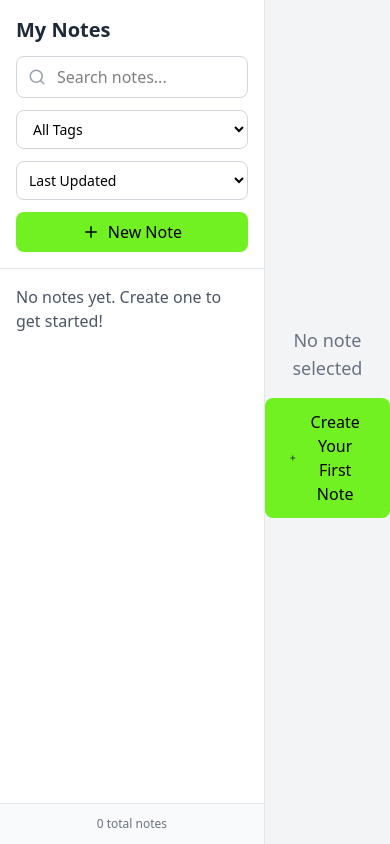
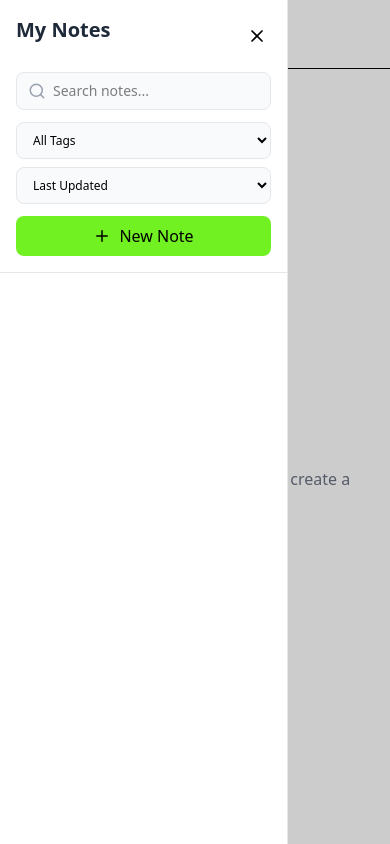
Before and after one commit to bijayjha2025/Lekha--React-Project, a React (Vite) app in the folder lekha/: page / in a window 390 px wide. Built offline with nearby package versions, Linux system fonts and the light colour scheme.

Commit message:
Shifting and doing everything to make it responsive

```diff
--- a/lekha/src/App.jsx
+++ b/lekha/src/App.jsx
@@ -1,5 +1,5 @@
 import { useState, useEffect, useRef, useCallback } from 'react';
-import { Plus, Trash2, Search, X, Tag } from 'lucide-react';
+import { Plus, Trash2, Search, X, Tag, Menu, ChevronLeft } from 'lucide-react';
 import ReactQuill from 'react-quill-new';
 import 'react-quill-new/dist/quill.snow.css';
 
@@ -18,16 +18,15 @@ function App() {
 
   const savedTimeoutRef = useRef(null);
 
+  const [isSidebarOpen, setIsSidebarOpen] = useState(true);
+
   useEffect(() => {
     const savedNotes = localStorage.getItem('allNotes');
     if (savedNotes) {
       const parsed = JSON.parse(savedNotes);
       setNotes(parsed);
-      if (parsed.length > 0) {
-        setActiveNoteId(parsed[0].id);
-        setCurrentTitle(parsed[0].title);
-        setCurrentContent(parsed[0].content);
-        setCurrentTags(parsed[0].tags || []);
+      if (parsed.length > 0 && window.innerWidth > 768) {
+          selectNote(parsed[0]);
       }
     }
    }, []);
@@ -61,6 +60,9 @@ function App() {
     setCurrentTitle(note.title);
     setCurrentContent(note.content);
     setCurrentTags(note.tags || []);
+    if (window.innerWidth <= 768) {
+      setIsSidebarOpen(false);
+    }
   };
 
   const saveCurrentNote = useCallback(() => {
@@ -138,9 +140,8 @@ function App() {
   const allTags = [...new Set(notes.flatMap(note => note.tags || []))].sort();
 
   const stripHtml = (html) => {
-    const tmp = document.createElement('div');
-    tmp.innerHTML = html;
-    return tmp.textContent || tmp.innerText || '';
+    const doc = new DOMParser().parseFromString(html, 'text/html');
+    return doc.body.textContent || '';
   };
 
   const filteredNotes = notes.filter(note => {
@@ -165,9 +166,9 @@ function App() {
     }
   });
 
-  const plainContent = stripHtml(currentContent);
-  const charCount = currentContent.length;
-  const wordCount = currentContent.trim().split(/\s+/).filter(w => w.length > 0).length;
+  const cleanText = stripHtml(currentContent);
+  const charCount = cleanText.length;
+  const wordCount = cleanText.trim().split(/\s+/).filter(w => w.length > 0).length;
 
   const modules = {
     toolbar: [
@@ -207,123 +208,111 @@ function App() {
   };
 
   return(
-  <div className='flex h-screen bg-gray-100'>
-   <div className='w-72 bg-white border-r border-gray-200 flex flex-col'>
+  <div className='flex h-screen bg-gray-100 overflow-hidden'>
+   <div className={`fixed inset-y-0 left-0 z-40 w-72 bg-white border-r border-gray-200 flex flex-col transition-transform duration-300 transform ${isSidebarOpen ? 'translate-x-0' : '-translate-x-full'} md:relative md:translate-x-0`}>
     <div className='p-4 border-b border-gray-200'>
+     <div className='flex justify-between items-center mb-4'>
       <h1 className='text-xl font-bold text-gray-800 mb-3'>My Notes</h1>
+      <button onClick={() => setIsSidebarOpen(false)} className="md:hidden p-1"><X size={20} /></button>
+     </div>
 
      <div className='relative mb-3'>
       <Search className="absolute left-3 top-1/2 transform -translate-y-1/2 text-gray-400" size={18} />
-       <input type="text" value={searchQuery} onChange={(e) => setSearchQuery(e.target.value)} placeholder="Search notes..." className="w-full pl-10 pr-10 py-2 border border-gray-300 rounded-lg focus:outline-none focus:ring-2 focus:ring-[#bff542]"/>
+       <input type="text" value={searchQuery} onChange={(e) => setSearchQuery(e.target.value)} placeholder="Search notes..." className="w-full pl-9 pr-8 py-2 border border-gray-200 bg-gray-50 rounded-lg focus:ring-2 focus:ring-[#bff542] outline-none text-sm"/>
+     </div>
 
-      {searchQuery && (
-       <button onClick={() => setSearchQuery('')} className="absolute right-3 top-1/2 transform -translate-y-1/2 text-gray-400 hover:text-gray-600">
-        <X size={18} />
-       </button>
-      )}
+     <div className='mb-2'>
+      <select value={selectedTag} onChange={(e) => setSelectedTag(e.target.value)} className='w-full px-3 py-2 border border-gray-200 bg-gray-50 rounded-lg focus:outline-none focus:ring-2 focus:ring-[#bff542] text-xs'>
+       <option value='all'>All Tags</option>
+        {allTags.map(tag => (
+         <option key={tag} value={tag}>{tag}</option>
+        ))}
+       </select>
       </div>
 
       <div className='mb-3'>
-      <select value={selectedTag} onChange={(e) => setSelectedTag(e.target.value)} className='w-full px-3 py-2 border border-gray-300 rounded-lg focus:outline-none focus:ring-2 focus:ring-[#bff542] text-sm' >
-      <option value='all'>All Tags</option>
-       {allTags.map(tag => ( <option key={tag} value={tag}>{tag}</option> ))}
+       <select value={sortBy} onChange={(e) => setSortBy(e.target.value)} className='w-full px-3 py-2 border border-gray-200 bg-gray-50 rounded-lg focus:outline-none focus:ring-2 focus:ring-[#bff542] text-xs' >
+        <option value='updated'>Last Updated</option>
+        <option value='created'>Creation Date</option>
+        <option value='title'>Title (A-Z)</option>
        </select>
       </div>
-
-     <select value={sortBy} onChange={(e) => setSortBy(e.target.value)} className='w-full mb-3 p-2 border border-gray-300 rounded-lg focus:outline-none focus:ring-2 focus:ring-[#bff542] text-sm'>
-      <option value='' disabled>Sort By</option>
-      <option value='updated'>Last Updated</option>
-      <option value='created'>Creation Date</option>
-      <option value='title'>Title(A-Z)</option>
-     </select>
 
      <button onClick={createNewNote} className='w-full flex items-center justify-center gap-2 px-4 py-2 bg-[#71f022] text-black rounded-lg hover:bg-[#0dd417] transition-colors cursor-pointer'><Plus size={18} /> New Note</button>
     </div>
 
     <div className='flex-1 overflow-y-auto'>
-     {notes.length === 0 ? (
-      <p className='p-4 text-gray-600'>No notes yet. Create one to get started!</p>) : (
+     {sortedNotes.map(note => (
+      <div key={note.id} onClick={() => selectNote(note)} className={`p-4 border-b border-gray-100 cursor-pointer hover:bg-[#c8fa6b] transition-colors ${note.id === activeNoteId ? 'bg-[#f0ffd6] border-l-4 border-l-[#71f022]' : 'hover:bg-gray-50'}`}>
 
-      sortedNotes.map(note => (
-      <div key={note.id} onClick={() => selectNote(note)} className={`p-4 border-b border-gray-100 cursor-pointer hover:bg-[#c8fa6b] transition-colors ${note.id === activeNoteId ? 'bg-[#f0ffd6] border-l-4 border-l-[#71f022]' : ''}`}>
-
-       <div className='flex justify-between items-start mb-1'>
+      <div className='flex justify-between items-start'>
        <h3 className='font-medium text-gray-800 truncate flex-1'>{note.title || 'Untitled'}</h3>
-
        <button onClick={(e) => deleteNote(note.id, e)} className='text-red-500 hover:text-red-700'><Trash2 size={16} /></button>
       </div>
-
-      <p className='text-xs text-gray-500 line-clamp-2 mb-1'>{stripHtml(note.content) || 'No Content'}</p>
-      {note.tags && note.tags.length > 0 && (
-       <div className='flex flex-wrap gap-1 mb-1'>
-        {note.tags.map(tag => (
-        <span key={tag} className={`text-xs px-2 py-0.5 rounded ${getTagColor(tag)}`}>{tag}</span>
+      <p className='text-xs text-gray-500 line-clamp-1 mt-1'>{stripHtml(note.content) || 'Empty note...'}</p>
+     </div>
      ))}
-       </div>
-       )}
-      <p className='text-xs text-gray-400'>{new Date(note.updatedAt).toLocaleDateString()}</p>
-     </div>
-    ))
-    )}
-   </div>
-
-  <div className="p-3 border-t border-gray-200 bg-gray-50">
-    <p className="text-xs text-gray-500 text-center"> {notes.length} total note{notes.length !== 1 ? 's' : ''} {searchQuery && ` • ${sortedNotes.length} found`}
-   </p>
     </div>
    </div>
 
-  <div className='flex-1 flex flex-col'>
+   <div className='flex-1 flex flex-col min-w-0 bg-white'>
+    <div className="md:hidden flex items-center p-4 border-b bg-white">
+     <button onClick={() => setIsSidebarOpen(true)} className="p-2 -ml-2 text-gray-600"><Menu size={20} /></button>
+     <div className="flex-1 text-center font-bold text-gray-800">Editor</div>
+     <div className="w-8"></div>
+    </div>
+
     {activeNoteId ? (
      <>
-      <div className='p-4 border-b border-gray-200'>
-       <input type='text' value={currentTitle} onChange={(e) => setCurrentTitle(e.target.value)} placeholder='Note Title...' className='w-full p-4 border-none text-gray-800 text-2xl font-bold focus:outline-none focus:ring-2 focus:ring-[#bff542]'/>
-
-       <div className='mt-3 mb-2'>
-        <div className='flex items-center gap-2 mb-2'>
-         <Tag size={16} className='text-gray-500' />
-         <input type='text' value={tagInput} onChange={(e) => setTagInput(e.target.value)} onKeyPress={handleTagKeyPress} placeholder='Add tags (Press Enter)' className='flex-1 text-sm border-b border-gray-300 focus:border-[#71f022] focus:outline-none py-1' />
-         <button onClick={addTag} className='px-3 py-1 text-xs bg-gray-200 hover:bg-gray-300 rounded transition-colors'>Add</button>
+     <div className='px-4 py-2 border-b border-gray-100'>
+      <div className='flex items-center gap-2 md:hidden mb-2'>
+       <button onClick={() => setIsSidebarOpen(true)} className='text-sm flex items-center text-gray-500'><ChevronLeft size={16}/>Back to list</button>
       </div>
 
-        {currentTags.length > 0 && (
-         <div className='flex flex-wrap gap-2'>
+      <input type='text' value={currentTitle} onChange={(e) => setCurrentTitle(e.target.value)} placeholder='Note Title...' className='w-full py-2 text-xl text-gray-800 md:text-2xl font-bold focus:outline-none focus:ring-2 focus:ring-[#bff542]'/>
+
+      <div className='flex flex-wrap items-center gap-3 mt-2 pb-2'>
+       <div className='flex items-center gap-2'>
+        <Tag size={14} className='text-gray-400' />
+        <input type='text' value={tagInput} onChange={(e) => setTagInput(e.target.value)} onKeyPress={handleTagKeyPress} placeholder='Add tags (Press Enter)' className='flex-1 text-sm border-b border-gray-300 focus:border-[#71f022] focus:outline-none py-1' />
+        <button onClick={addTag} className='text-xs border-none focus:ring-0 p-0 w-20'>Add tag...</button>
+       </div>
+
+       <div className='flex gap-1'>
         {currentTags.map(tag => (
-          <span key={tag} className={`text-sm px-3 py-1 rounded flex items-center gap-2 ${getTagColor(tag)}`}>
-           {tag}<button onClick={() => removeTag(tag)} className='hover:text-red-600' ><X size={14} /></button>
-          </span>
+        <span key={tag} className={`text-[10px] px-2 py-0.5 rounded-full flex items-center gap-1 ${getTagColor(tag)}`}>
+         {tag} <X size={10} className='cursor-pointer' onClick={()=> removeTag(tag)} /> </span>
         ))}
+       </div>
+      </div>
+      </div>
+
+      <div className="flex-1 overflow-hidden relative">
+       < ReactQuill theme='snow' value={currentContent} onChange={setCurrentContent} modules={modules} formats={formats} placeholder="Start typing your note..." className="h-full quill-responsive" />
+      </div>
+
+      <div className="p-2 border-t flex justify-between items-center text-[10px] text-gray-400 bg-gray-50">
+       <div>{isSaving ? 'Saving...' : `Saved at ${new Date(activeNote.updatedAt).toLocaleTimeString([], {hour: '2-digit', minute:'2-digit'})}`}</div>
+       <div>{wordCount} words | {charCount} chars</div>
+      </div>
+      </>
+
+      ) : (
+      <div className="flex-1 flex flex-col items-center justify-center p-8 text-center">
+       <div className="bg-gray-100 p-6 rounded-full mb-4">
+        <Plus className="text-gray-400" size={40} />
+       </div>
+
+       <h2 className="text-lg font-semibold text-gray-700">No Note Selected</h2>
+        <p className="text-gray-500 max-w-xs mb-6">Select a note from the sidebar or create a new one to start writing.</p>
+        <button onClick={createNewNote} className="md:hidden px-6 py-2 bg-[#71f022] rounded-lg font-bold" >New Note</button>
        </div>
        )}
      </div>
 
-       <div className="flex items-center justify-between mt-2">
-       <p className='text-xs text-gray-500'>
-        {isSaving ? (
-          <span className='text-amber-600'>Saving...</span>):
-          (
-          <span className='text-amber-800'>Last saved: {activeNote ? new Date(activeNote.updatedAt).toLocaleTimeString() : 'Never'}</span> )}
-       </p>
-       <p className='text-xs text-gray-500'>{wordCount} word{wordCount !== 1 ? 's' : ''} • {charCount} character{charCount !== 1 ? 's' : ''}</p>
-      </div>
-      </div>
-
-      <div className="flex-1 overflow-hidden">
-       < ReactQuill theme='snow' value={currentContent} onChange={setCurrentContent} modules={modules} formats={formats} placeholder="Start typing your note..." className="h-full" style={{ height: 'calc(100% - 42px)' }} />
-      </div>
-      </>
-
-      ) : (
-       <div className="flex-1 flex items-center justify-center">
-        <div className="text-center">
-         <p className="text-gray-500 text-lg mb-4">No note selected</p>
-         <button onClick={createNewNote} className="flex items-center gap-2 px-6 py-3 bg-[#71f022] text-black rounded-lg hover:bg-[#0dd417] transition-colors mx-auto" ><Plus size={20} />Create Your First Note</button>
-        </div>
-        </div>
-       )}
-     </div>
-    </div>
+   {isSidebarOpen && (
+    <div className="fixed inset-0 bg-black/20 z-20 md:hidden" onClick={() => setIsSidebarOpen(false)} /> )}</div>
   );
-}
+};
 
 export default App;
```
Lines whose indentation alone changed are shown as unchanged.
